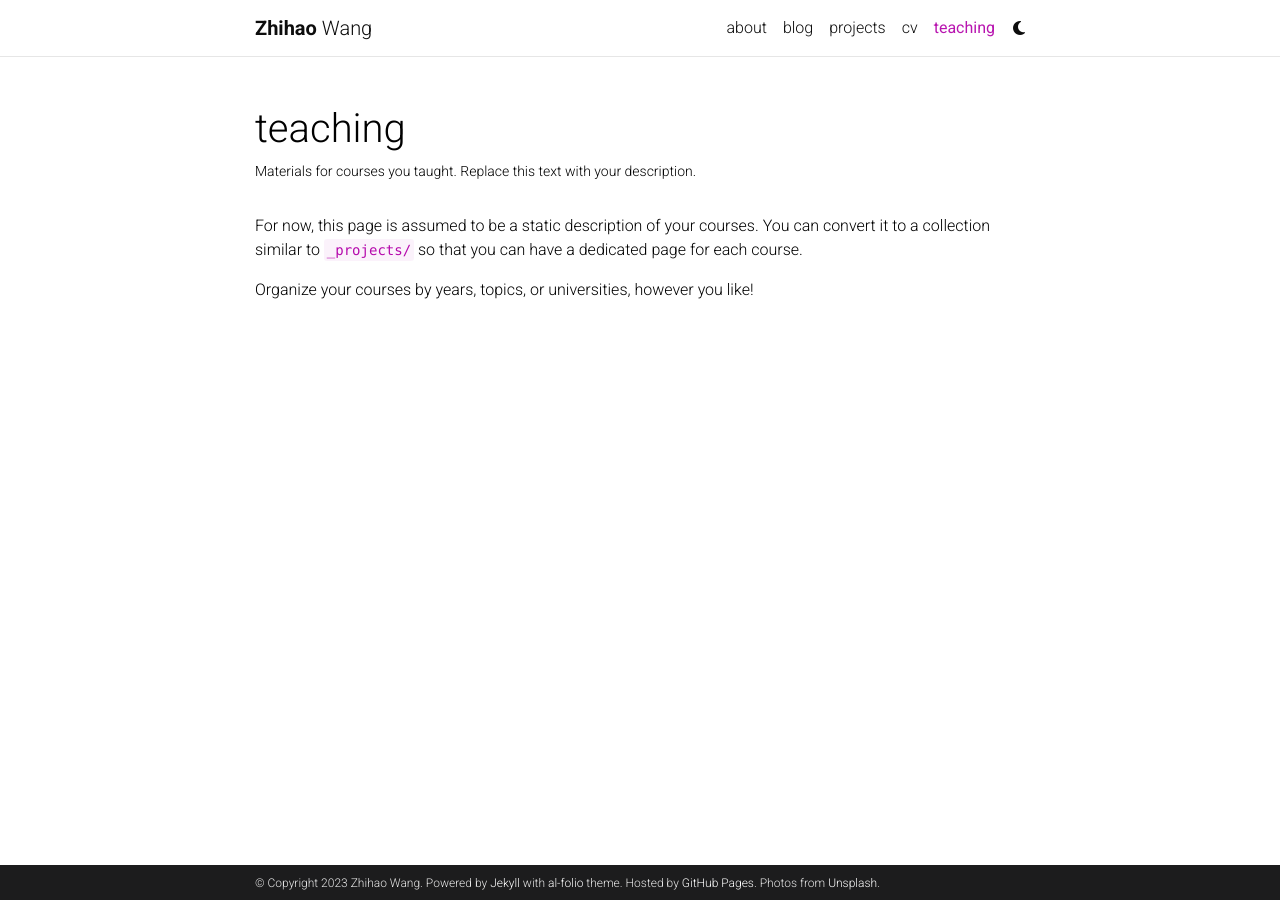
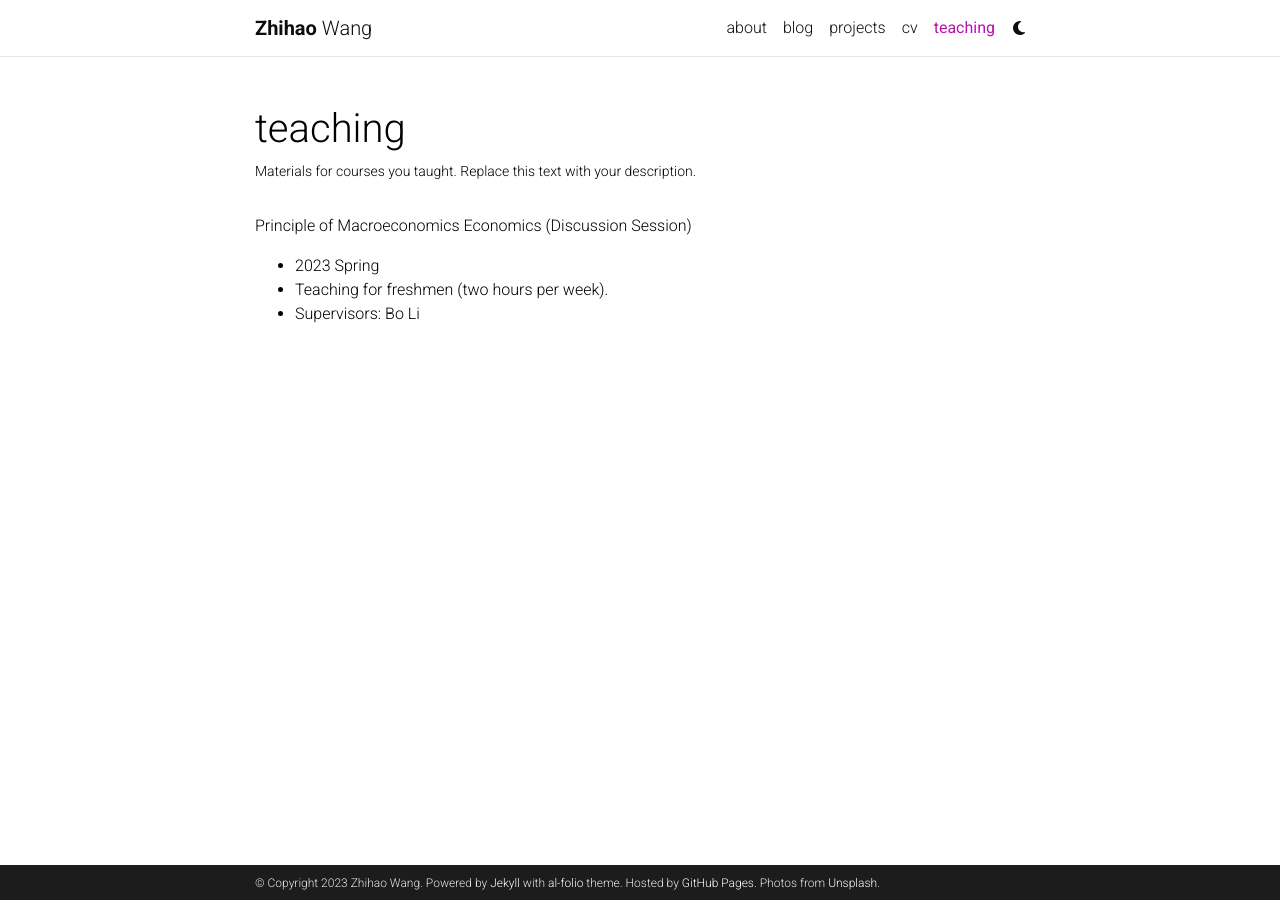
Before and after one commit to HelloKevinW/ZhihaoWang.github.io, a Jekyll site: the page built from _pages/teaching.md, in a window 1280 px wide. Built offline with Jekyll 4.4.1, drawn with Linux system fonts in a browser that asks for light colours; comment, search, counter and statistics services are not loaded; a style sheet for code colours, icons or effects is not loaded.

Commit message:
Update teaching.md

```diff
--- a/_pages/teaching.md
+++ b/_pages/teaching.md
@@ -7,6 +7,8 @@
 nav_order: 5
 ---
 
-For now, this page is assumed to be a static description of your courses. You can convert it to a collection similar to `_projects/` so that you can have a dedicated page for each course.
+Principle of Macroeconomics Economics (Discussion Session)
 
-Organize your courses by years, topics, or universities, however you like!
+- 2023 Spring
+- Teaching for freshmen (two hours per week).
+- Supervisors: Bo Li
```
